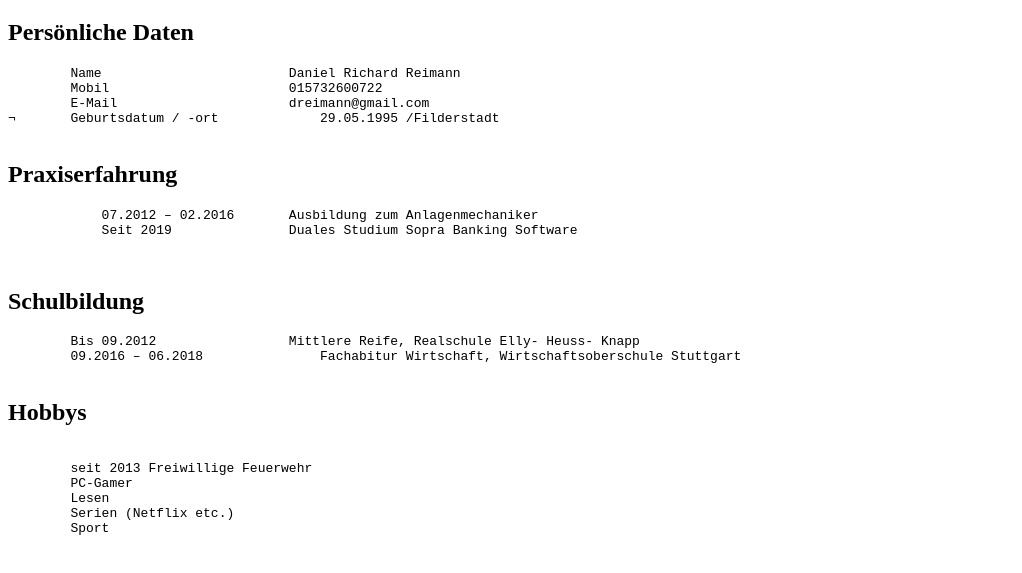
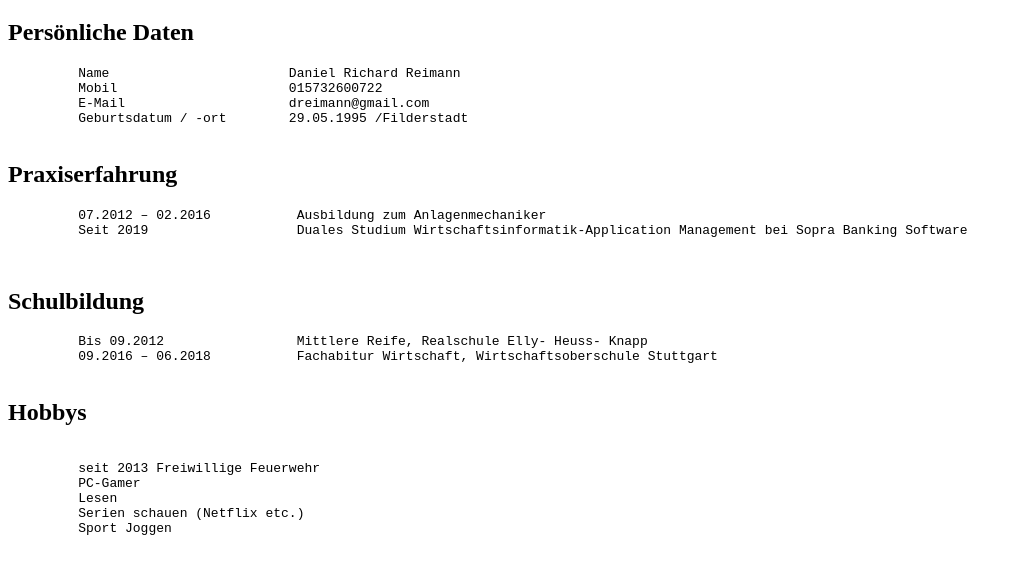
Before and after one commit to Raican667/webdev-hello, a plain HTML site: page index.html in a window 1280 px wide. Shown: the part 61-634 px from the top of the page, without its empty margins (0-1022 px from the left). Drawn offline with Linux system fonts and the light colour scheme.

Commit message:
Steckbrief

```diff
--- a/index.html
+++ b/index.html
@@ -3,7 +3,7 @@
 <head>
     <meta charset="UTF-8">
     <meta name="viewport" content="width=device-width, initial-scale=1.0">
-    <title>Hello Html</title>
+    <title>Steckbrief</title>
 </head>
 <body>
    <h1>Steckbrief</h1>
@@ -13,20 +13,20 @@
          Name	                    Daniel Richard Reimann
          Mobil	                    015732600722
          E-Mail	                    dreimann@gmail.com
-¬       Geburtsdatum / -ort	        29.05.1995 /Filderstadt
+         Geburtsdatum / -ort	    29.05.1995 /Filderstadt
     </pre>
 
     <H2>Praxiserfahrung</H2>
         <pre>
-            07.2012 – 02.2016       Ausbildung zum Anlagenmechaniker
-            Seit 2019               Duales Studium Sopra Banking Software
+         07.2012 – 02.2016           Ausbildung zum Anlagenmechaniker
+         Seit 2019                   Duales Studium Wirtschaftsinformatik-Application Management bei Sopra Banking Software
 
         </pre>
 
     <h2> Schulbildung</h2>
         <pre>
-        Bis 09.2012 	            Mittlere Reife, Realschule Elly- Heuss- Knapp
-        09.2016 – 06.2018	        Fachabitur Wirtschaft, Wirtschaftsoberschule Stuttgart
+         Bis 09.2012 	             Mittlere Reife, Realschule Elly- Heuss- Knapp
+         09.2016 – 06.2018	     Fachabitur Wirtschaft, Wirtschaftsoberschule Stuttgart
         </pre>
 
    <h2>Hobbys</h2>
@@ -34,8 +34,8 @@
          seit 2013 Freiwillige Feuerwehr
          PC-Gamer
          Lesen
-        Serien (Netflix etc.)
-        Sport
+         Serien schauen (Netflix etc.)
+         Sport Joggen
          </pre>
 
    </p>
```
Lines whose indentation alone changed are shown as unchanged.
